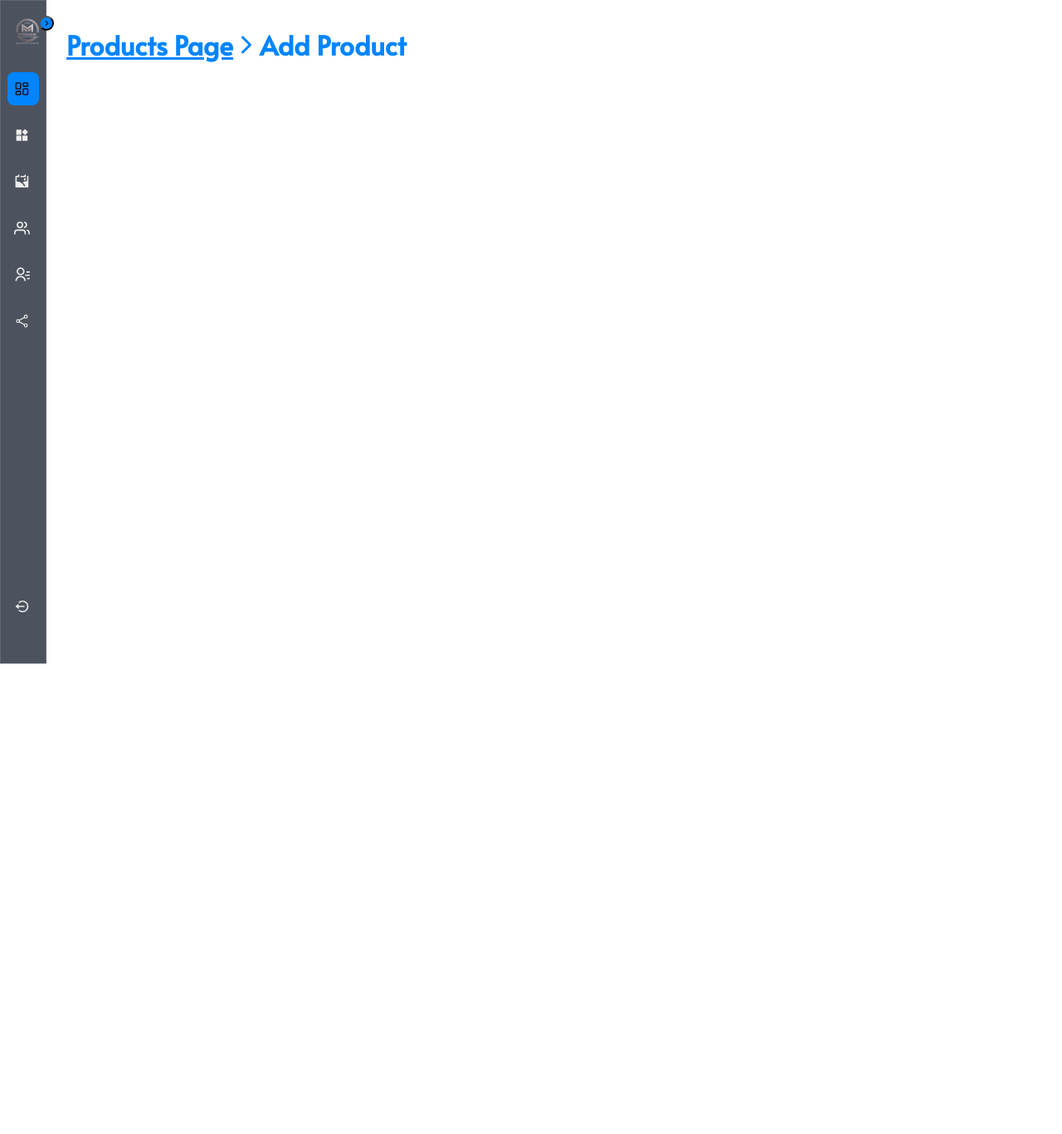
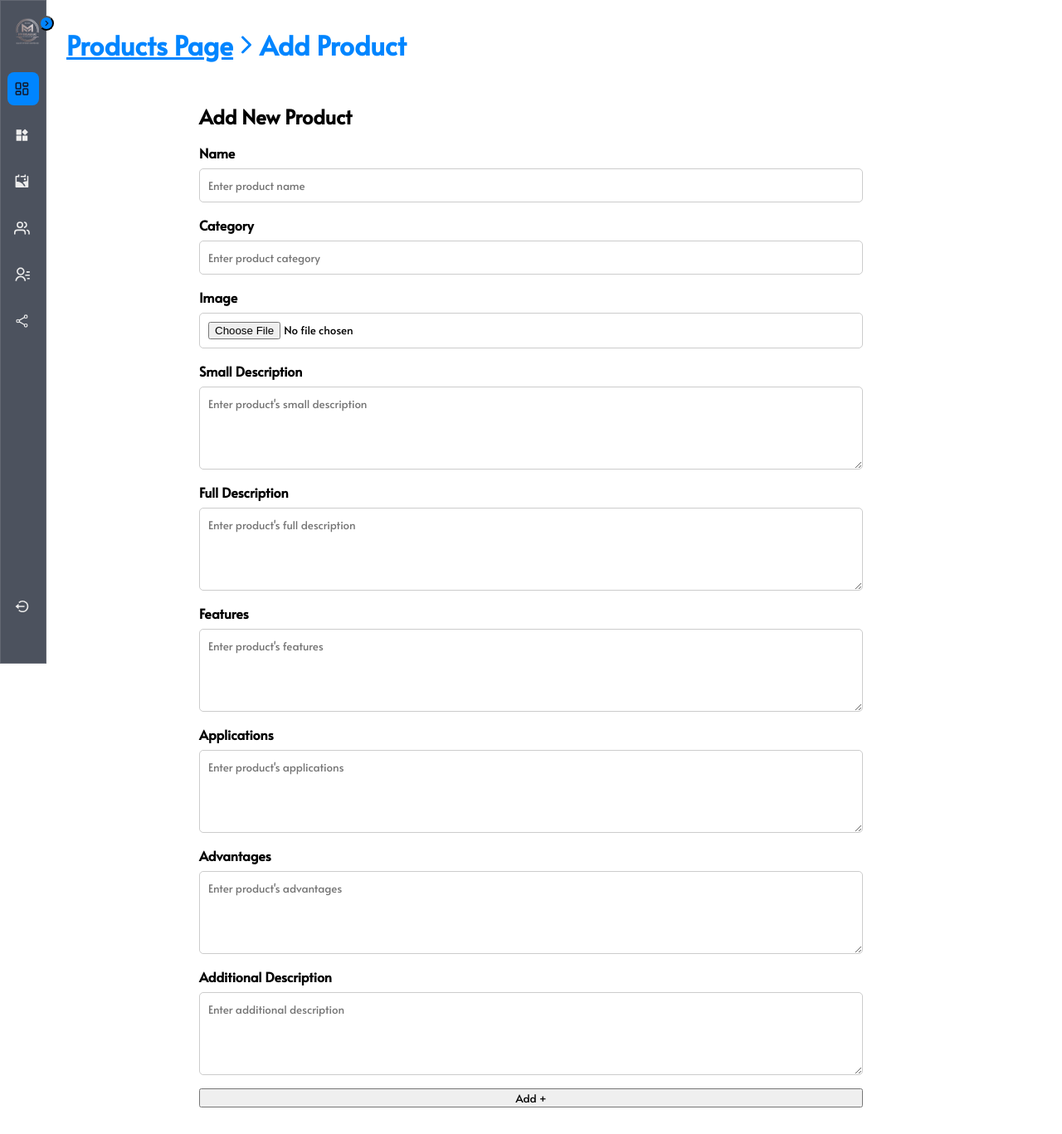
Before and after one commit to adityasharma0131/M.K-Hydraulics, a React (Vite) app in the folder client/: page /product-operation/add-products in a window 1280 px wide. Shown: the whole page at 83% size. Before the commit the page ends 800 px from the top, so only its background shows below. Built offline with nearby package versions, Linux system fonts and the light colour scheme.

Commit message:
add category, add products boiler completed with some modification to sidebar

```diff
--- a/client/src/components/Sidebar.jsx
+++ b/client/src/components/Sidebar.jsx
@@ -14,6 +14,7 @@ const Sidebar = () => {
   const [activeLink, setActiveLink] = useState("Dashboard");
   const location = useLocation();
 
+  // Update active link based on the current path
   useEffect(() => {
     const currentPath = location.pathname;
     const activeItem = links.find((link) => link.link === currentPath);
@@ -22,31 +23,67 @@ const Sidebar = () => {
     }
   }, [location.pathname]);
 
+  // Toggle sidebar expansion
   const toggleSidebar = () => {
     setIsExpanded(!isExpanded);
   };
 
+  // Handle link click and close sidebar
   const handleLinkClick = (linkName) => {
     setActiveLink(linkName);
-    setIsExpanded(false); // Close the sidebar when a link is clicked
+    setIsExpanded(false);
   };
 
+  // Define sidebar links
   const links = [
-    { name: "Dashboard", icon: <LuLayoutDashboard className="sidebar__icon" />, link: "/dashboard" },
-    { name: "Products", icon: <AiFillProduct className="sidebar__icon" />, link: "/product-operation" },
-    { name: "Gallery", icon: <RiGalleryFill className="sidebar__icon" />, link: "/gallery-operation" },
-    { name: "Users", icon: <FiUsers className="sidebar__icon" />, link: "/user-operation" },
-    { name: "Contact Us", icon: <RiContactsLine className="sidebar__icon" />, link: "/contact-operation" },
-    { name: "Socials", icon: <IoShareSocialOutline className="sidebar__icon" />, link: "/social-operation" },
+    {
+      name: "Dashboard",
+      icon: <LuLayoutDashboard className="sidebar__icon" />,
+      link: "/dashboard",
+    },
+    {
+      name: "Products",
+      icon: <AiFillProduct className="sidebar__icon" />,
+      link: "/product-operation",
+    },
+    {
+      name: "Gallery",
+      icon: <RiGalleryFill className="sidebar__icon" />,
+      link: "/gallery-operation",
+    },
+    {
+      name: "Users",
+      icon: <FiUsers className="sidebar__icon" />,
+      link: "/user-operation",
+    },
+    {
+      name: "Contact Us",
+      icon: <RiContactsLine className="sidebar__icon" />,
+      link: "/contact-operation",
+    },
+    {
+      name: "Socials",
+      icon: <IoShareSocialOutline className="sidebar__icon" />,
+      link: "/social-operation",
+    },
   ];
 
   return (
-    <div className={`sidebar ${isExpanded ? "sidebar--expanded" : ""}`} id="navbar">
+    <div
+      className={`sidebar ${isExpanded ? "sidebar--expanded" : ""}`}
+      id="navbar"
+    >
       <nav className="sidebar__nav">
         <div>
-          <Link to="/" className="sidebar__logo" aria-label="M.K Hydraulics Home">
+          <Link
+            to="/"
+            className="sidebar__logo"
+            aria-label="M.K Hydraulics Home"
+          >
             <img src={logo} alt="Logo" className="sidebar__logo-icon" />
-            {isExpanded && <span className="sidebar__logo-text">M.K Hydraulics</span>}
+            {isExpanded && (
+              <span className="sidebar__logo-text">M.K Hydraulics</span>
+            )}
           </Link>
 
           <button
@@ -64,18 +101,26 @@ const Sidebar = () => {
               <li key={link.name} role="menuitem">
                 <Link
                   to={link.link}
-                  className={`sidebar__link ${activeLink === link.name ? "sidebar__link--active" : ""}`}
+                  className={`sidebar__link ${
+                    activeLink === link.name ? "sidebar__link--active" : ""
+                  }`}
                   onClick={() => handleLinkClick(link.name)}
                   aria-current={activeLink === link.name ? "page" : undefined}
                 >
                   {link.icon}
-                  {isExpanded && <span className="sidebar__text">{link.name}</span>}
+                  {isExpanded && (
+                    <span className="sidebar__text">{link.name}</span>
+                  )}
                 </Link>
               </li>
             ))}
           </ul>
         </div>
-        <Link to="/logout" className="sidebar__link" aria-label="Logout">
+        <Link
+          to="/logout"
+          className="sidebar__link sidebar__link--logout"
+          aria-label="Logout"
+        >
           <BiLogOutCircle className="sidebar__icon" />
           {isExpanded && <span className="sidebar__text">Logout</span>}
         </Link>
--- a/client/src/index.css
+++ b/client/src/index.css
@@ -959,9 +959,7 @@ header nav ul li .dropdown-toggle:hover {
   border-radius: 5px;
   font-size: 1rem;
   cursor: pointer;
-  transition:
-    background-color 0.3s,
-    box-shadow 0.3s;
+  transition: background-color 0.3s, box-shadow 0.3s;
   margin-top: 1rem;
 }
 
@@ -1373,9 +1371,7 @@ header nav ul li .dropdown-toggle:hover {
   margin-bottom: 1rem;
   border-radius: 0.5rem;
   color: #ededed;
-  transition:
-    background-color 0.3s,
-    color 0.3s;
+  transition: background-color 0.3s, color 0.3s;
 }
 
 .sidebar__link:hover {
@@ -1517,9 +1513,7 @@ header nav ul li .dropdown-toggle:hover {
   border-radius: 5px;
   font-size: 1rem;
   cursor: pointer;
-  transition:
-    background-color 0.3s,
-    box-shadow 0.3s;
+  transition: background-color 0.3s, box-shadow 0.3s;
 }
 
 .add:hover {
@@ -1539,6 +1533,66 @@ header nav ul li .dropdown-toggle:hover {
 }
 .dash-head {
   text-decoration: underline;
+  color: #0085ff;
+}
+
+.form-area {
+  display: flex;
+  flex-direction: column;
+  align-items: center;
+  padding: 1rem;
+}
+
+.form-section {
+  width: 100%;
+  max-width: 800px;
+}
+
+.form-header {
+  margin-bottom: 1rem;
+}
+
+.heading {
+  font-size: 24px;
+  margin-bottom: 10px;
+}
+
+.form-list {
+  list-style-type: none;
+  padding: 0;
+  margin: 0;
+}
+
+.form-item {
+  display: flex;
+  flex-direction: column;
+  margin-bottom: 1rem;
+}
+
+.form-label {
+  margin-bottom: 0.5rem;
+  font-weight: bold;
+}
+
+.form-input,
+.form-textarea {
+  width: 100%;
+  padding: 10px;
+  border: 1px solid #ccc;
+  border-radius: 5px;
+}
+
+.form-textarea {
+  resize: vertical;
+  height: 100px;
+}
+
+.dash-input {
+  width: 100%;
+  padding: 10px;
+  border-radius: 5px;
+  background-color: #1e1e1e;
+  border: 2px solid #0085ff;
   color: #0085ff;
 }
 
--- a/client/src/pages/AddCategory.jsx
+++ b/client/src/pages/AddCategory.jsx
@@ -16,6 +16,38 @@ const AddCategory = () => {
           </h1>
         </div>
       </div>
+
+      <div className="tables-area">
+        <div className="recent-queries">
+          <div className="operation-header">
+            <h1 className="heading">Categories</h1>
+          </div>
+          <table className="modern-table">
+            <thead>
+              <tr>
+                <th>Name</th>
+
+                <th>Operation</th>
+              </tr>
+            </thead>
+            <tbody>
+              <tr>
+                <td>
+                  <input
+                    type="text"
+                    name="category-name"
+                    className="dash-input"
+                    placeholder="Enter category name"
+                  />{" "}
+                </td>
+                <td>
+                  <button className="add">Add +</button>
+                </td>
+              </tr>
+            </tbody>
+          </table>
+        </div>
+      </div>
     </>
   );
 };
--- a/client/src/pages/AddProducts.jsx
+++ b/client/src/pages/AddProducts.jsx
@@ -16,6 +16,89 @@ const AddProducts = () => {
           </h1>
         </div>
       </div>
+
+      <div className="form-area">
+        <div className="form-section">
+          <div className="form-header">
+            <h1 className="heading">Add New Product</h1>
+          </div>
+          <ul className="form-list">
+            <li className="form-item">
+              <label className="form-label">Name</label>
+              <input
+                type="text"
+                name="product-name"
+                className="form-input"
+                placeholder="Enter product name"
+              />
+            </li>
+            <li className="form-item">
+              <label className="form-label">Category</label>
+              <input
+                type="text"
+                name="product-category"
+                className="form-input"
+                placeholder="Enter product category"
+              />
+            </li>
+            <li className="form-item">
+              <label className="form-label">Image</label>
+              <input type="file" name="product-img" className="form-input" />
+            </li>
+            <li className="form-item">
+              <label className="form-label">Small Description</label>
+              <textarea
+                name="product-sdesc"
+                className="form-textarea"
+                placeholder="Enter product's small description"
+              ></textarea>
+            </li>
+            <li className="form-item">
+              <label className="form-label">Full Description</label>
+              <textarea
+                name="product-fdesc"
+                className="form-textarea"
+                placeholder="Enter product's full description"
+              ></textarea>
+            </li>
+            <li className="form-item">
+              <label className="form-label">Features</label>
+              <textarea
+                name="product-features"
+                className="form-textarea"
+                placeholder="Enter product's features"
+              ></textarea>
+            </li>
+            <li className="form-item">
+              <label className="form-label">Applications</label>
+              <textarea
+                name="product-applications"
+                className="form-textarea"
+                placeholder="Enter product's applications"
+              ></textarea>
+            </li>
+            <li className="form-item">
+              <label className="form-label">Advantages</label>
+              <textarea
+                name="product-advantages"
+                className="form-textarea"
+                placeholder="Enter product's advantages"
+              ></textarea>
+            </li>
+            <li className="form-item">
+              <label className="form-label">Additional Description</label>
+              <textarea
+                name="product-adddesc"
+                className="form-textarea"
+                placeholder="Enter additional description"
+              ></textarea>
+            </li>
+            <li className="form-item">
+              <button className="add-btn">Add +</button>
+            </li>
+          </ul>
+        </div>
+      </div>
     </>
   );
 };
```
